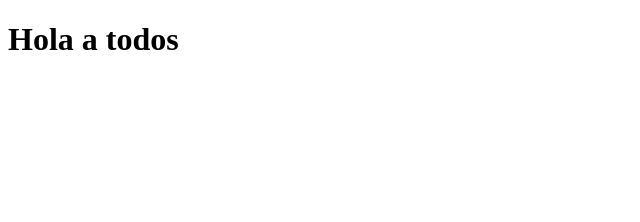
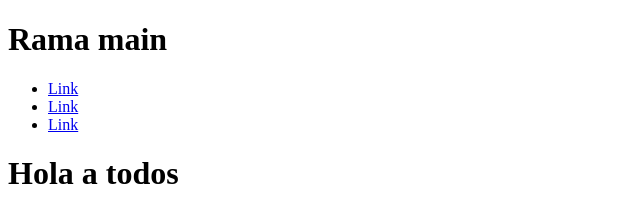
Before and after one commit to saritamelatoia/clasegithub, a plain HTML site: page index.html in a window 1280 px wide. Shown: the whole page, without its empty margins (0-640 px from the left). Drawn offline with Linux system fonts and the light colour scheme.

Commit message:
add esto

```diff
--- a/index.html
+++ b/index.html
@@ -6,6 +6,14 @@
     <title>Rama Main</title>
 </head>
 <body>
-    <h1>Hola a todos</h1>
+    <h1>Rama main</h1>
+    <nav>
+        <ul>
+            <li><a href="#">Link</a></li>
+            <li><a href="#">Link</a></li>
+            <li><a href="#">Link</a></li>
+        </ul>
+    </nav>
 </body>
+<h1>Hola a todos</h1>
 </html>
```
